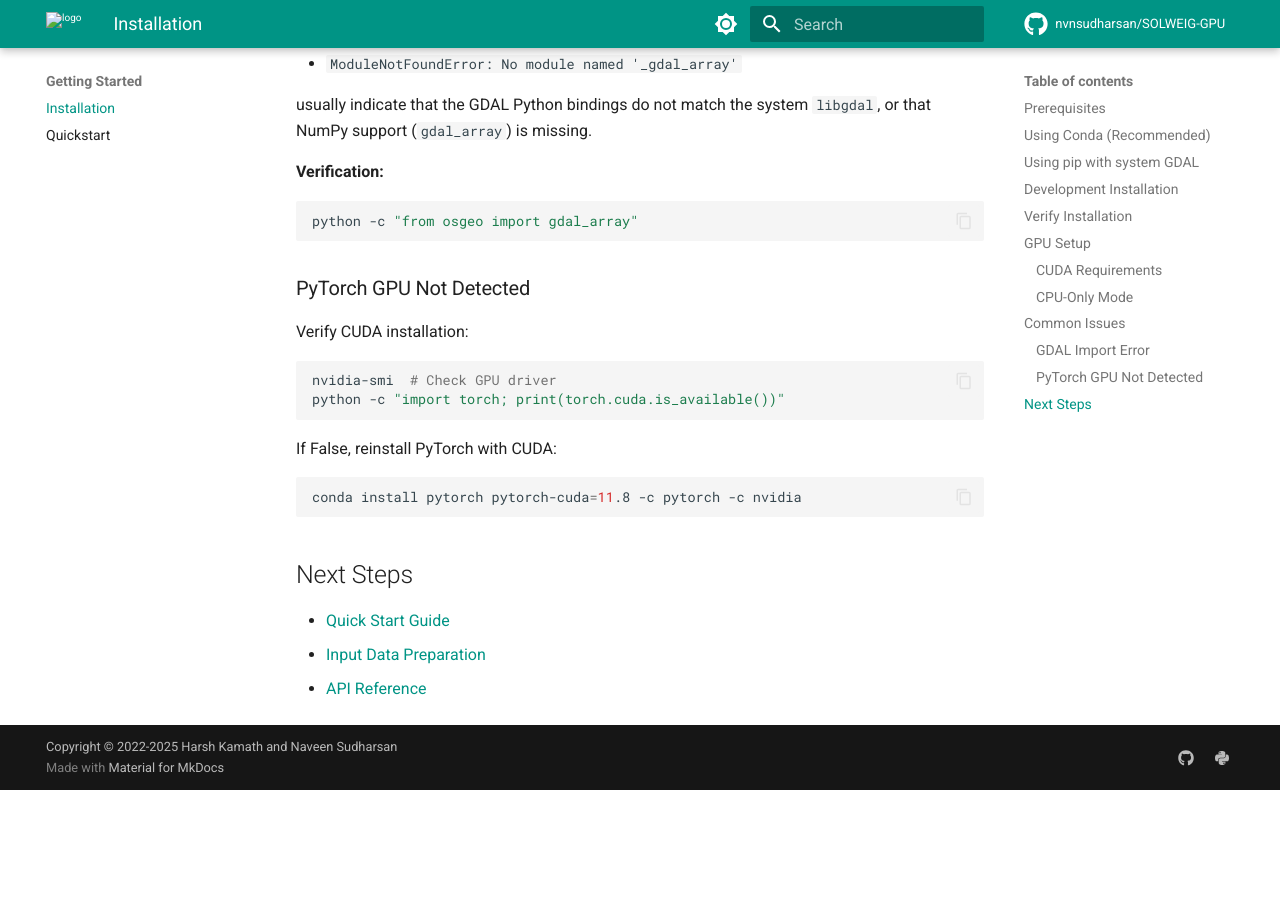
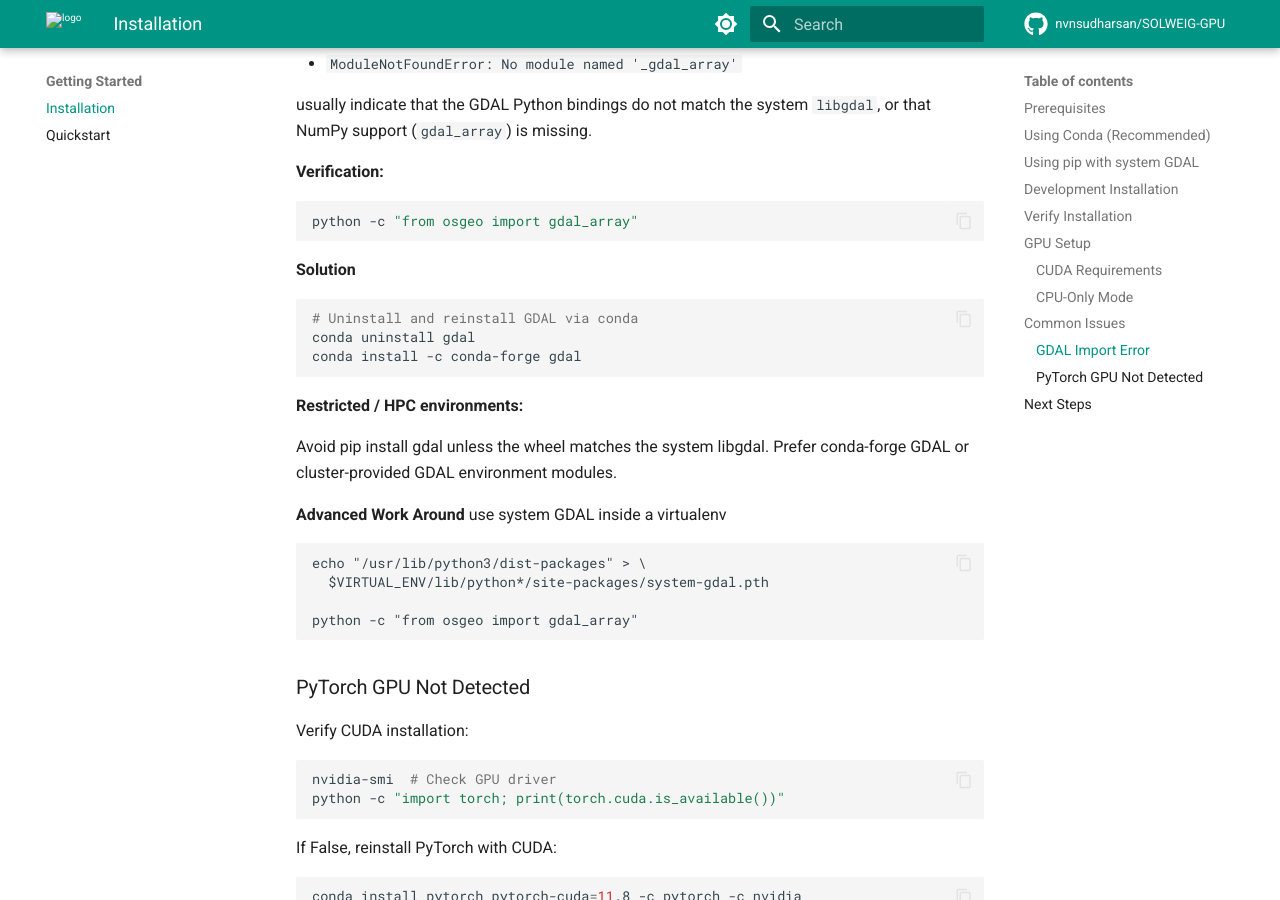
Before and after one commit to nvnsudharsan/SOLWEIG-GPU, an MkDocs documentation site: the page built from docs/installation.md, in a window 1280 px wide and 900 px high, scrolled down 2192 px. Built offline with MkDocs 1.6.1 and Material for MkDocs 9.7.7, drawn with Linux system fonts in a browser that asks for light colours; comment, search, counter and statistics services are not loaded; the version menu is left out; before the commit the page ends 2982 px from its top, so only the background shows below that.

Commit message:
Update installation instructions for GDAL
Added installation solutions and guidelines for GDAL in various environments.

````diff
--- a/docs/installation.md
+++ b/docs/installation.md
@@ -98,6 +98,26 @@ usually indicate that the GDAL Python bindings do not match the system
 ```bash
 python -c "from osgeo import gdal_array"
 ```
+**Solution**
+```bash
+# Uninstall and reinstall GDAL via conda
+conda uninstall gdal
+conda install -c conda-forge gdal
+```
+**Restricted / HPC environments:**
+
+Avoid pip install gdal unless the wheel matches the system libgdal.
+Prefer conda-forge GDAL or cluster-provided GDAL environment modules.
+
+**Advanced Work Around**
+use system GDAL inside a virtualenv
+```
+echo "/usr/lib/python3/dist-packages" > \
+  $VIRTUAL_ENV/lib/python*/site-packages/system-gdal.pth
+
+python -c "from osgeo import gdal_array"
+```
+
 ### PyTorch GPU Not Detected
 
 Verify CUDA installation:
````
